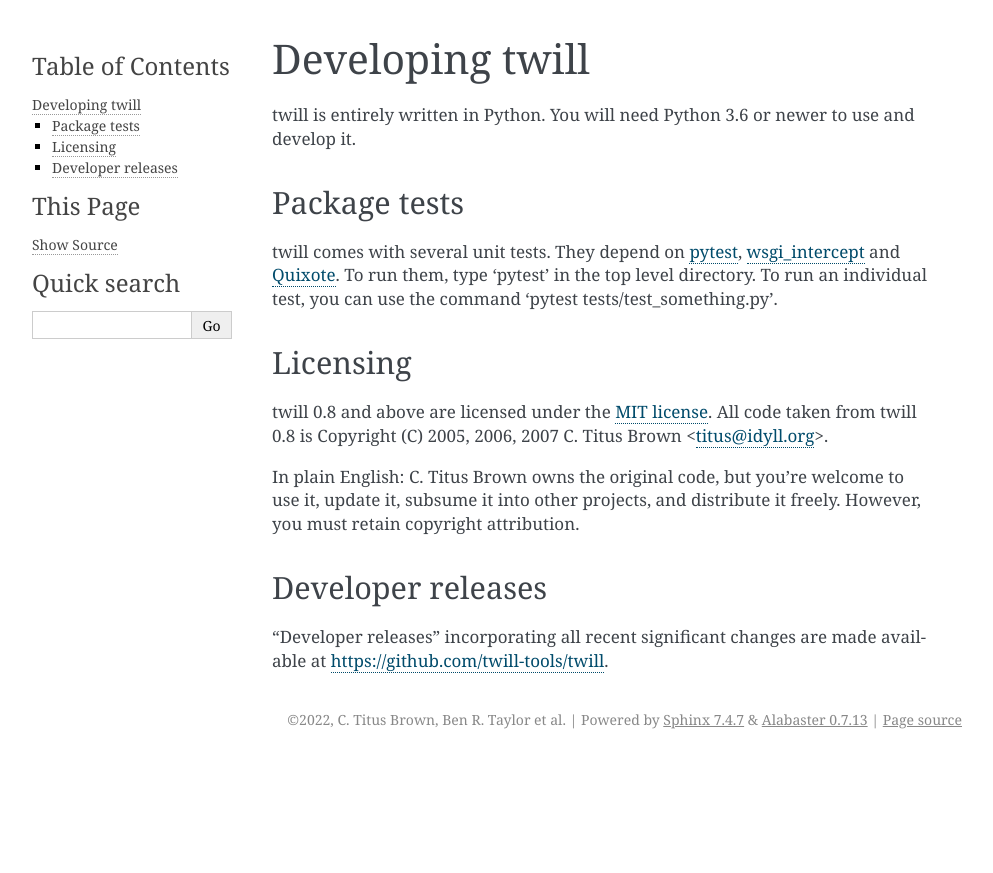
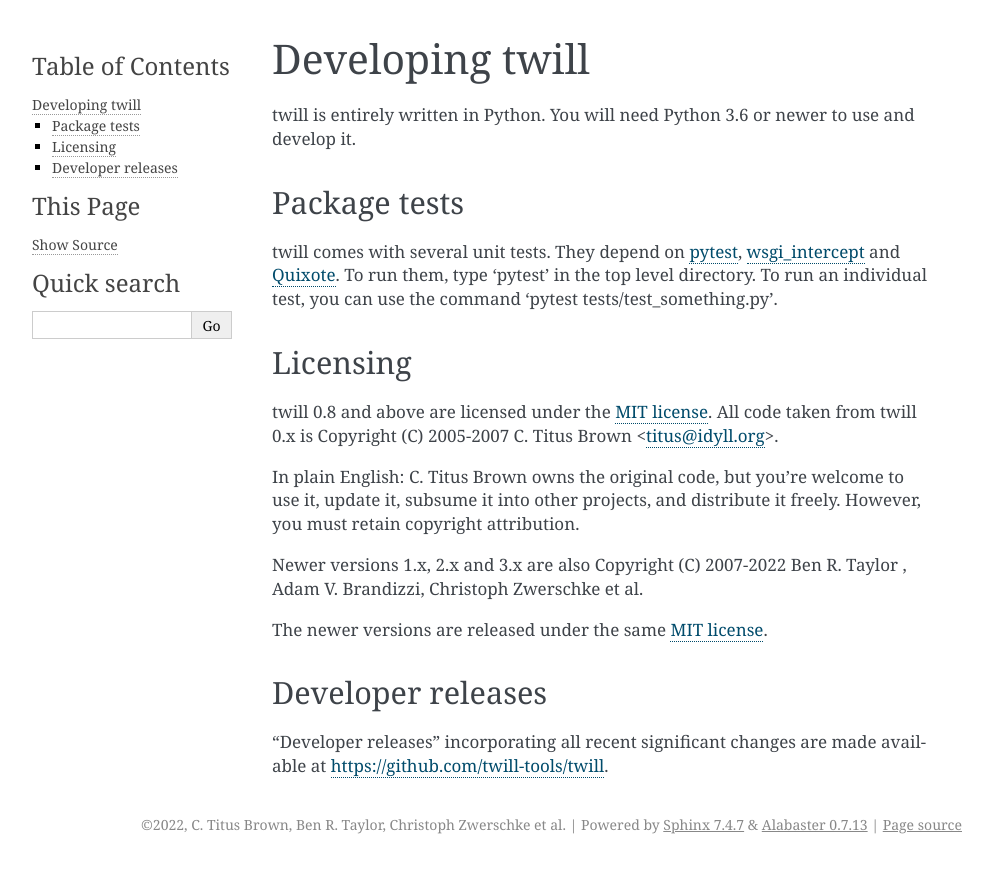
Before and after one commit to ctb/twill-legacy, a Sphinx documentation site: the page built from docs/developer.rst, in a window 1280 px wide. Shown: the top 873 px of the page, without its empty margins (148-1141 px from the left). Built offline with Sphinx 7.4.7, drawn with Linux system fonts in a browser that asks for light colours.

Commit message:
Support Python 3.11 and prepare new version

```diff
--- a/docs/changelog.rst
+++ b/docs/changelog.rst
@@ -20,7 +20,9 @@
 * Instead of 'showforms' or 'show_forms' you can now also write 'show forms',
   and similarly for 'cookies', 'links', 'history' and 'html'. The command
   'show html' does the same as 'show' without any arguments.
+* Renamed shortcuts for user agent strings, and added some more existing ones.
 * Added type hints (#15).
+* Support Python 3.11.
 * Many minor fixes and improvements.
 
 3.0.3 (released 2022-10-12)
--- a/docs/conf.py
+++ b/docs/conf.py
@@ -18,11 +18,11 @@
 # -- Project information -----------------------------------------------------
 
 project = 'twill'
-copyright = '2022, C. Titus Brown, Ben R. Taylor et al'
-author = 'C. Titus Brown, Ben R. Taylor et al'
+copyright = '2022, C. Titus Brown, Ben R. Taylor, Christoph Zwerschke et al'
+author = 'C. Titus Brown, Ben R. Taylor, Christoph Zwerschke et al'
 
 # The full version, including alpha/beta/rc tags
-version = release = '3.0.3'
+version = release = '3.1.0'
 
 
 # -- General configuration ---------------------------------------------------
--- a/docs/developer.rst
+++ b/docs/developer.rst
@@ -23,12 +23,17 @@
 ~~~~~~~~~
 
 twill 0.8 and above are licensed under the `MIT license`_.
-All code taken from twill 0.8 is Copyright (C) 2005, 2006, 2007
+All code taken from twill 0.x is Copyright (C) 2005-2007
 C. Titus Brown <titus@idyll.org>.
 
 In plain English: C. Titus Brown owns the original code, but you're
 welcome to use it, update it, subsume it into other projects, and
 distribute it freely. However, you must retain copyright attribution.
+
+Newer versions 1.x, 2.x and 3.x are also Copyright (C) 2007-2022
+Ben R. Taylor , Adam V. Brandizzi, Christoph Zwerschke et al.
+
+The newer versions are released under the same `MIT license`_.
 
 .. _MIT license: http://www.opensource.org/licenses/mit-license.php
 
--- a/setup.py
+++ b/setup.py
@@ -29,7 +29,7 @@
 require_tidy = ['pytidylib>=0.3,<0.4']
 require_quixote = ['quixote>=3.6,<4']
 require_wsgi_intercept = ['wsgi_intercept>=1.10,<2']
-require_tests = ['pytest>=7,<8'] + (
+require_tests = ['pytest>=7,<7.1'] + (
     require_tidy + require_quixote + require_wsgi_intercept)
 
 
@@ -81,6 +81,7 @@
             'Programming Language :: Python :: 3.8',
             'Programming Language :: Python :: 3.9',
             'Programming Language :: Python :: 3.10',
+            'Programming Language :: Python :: 3.11',
             'Programming Language :: Other Scripting Engines',
             'Topic :: Internet :: WWW/HTTP',
             'Topic :: Software Development :: Testing'
```
Also changed, not shown: README.md (+2 -2 lines), twill/__init__.py (+6 -6 lines), 3 other files.
